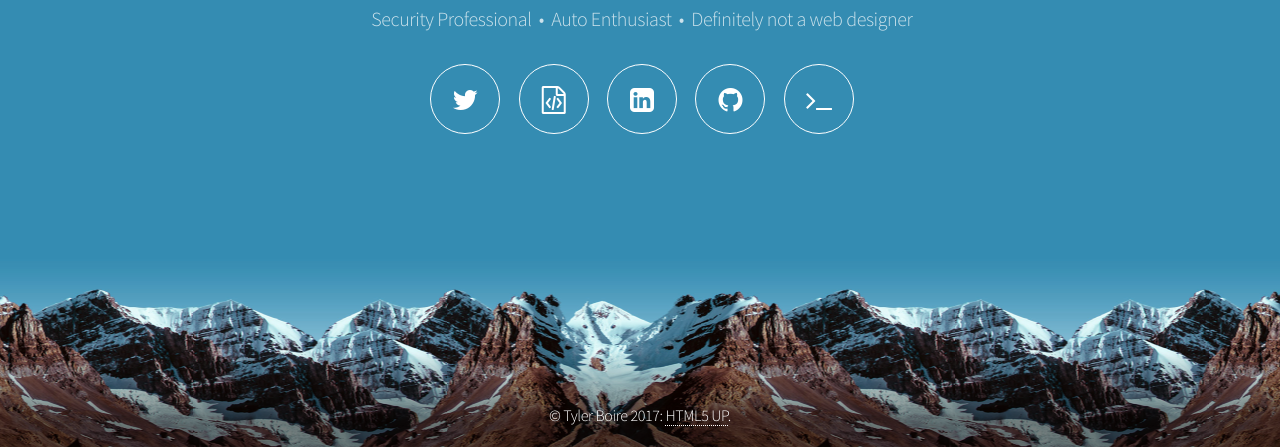
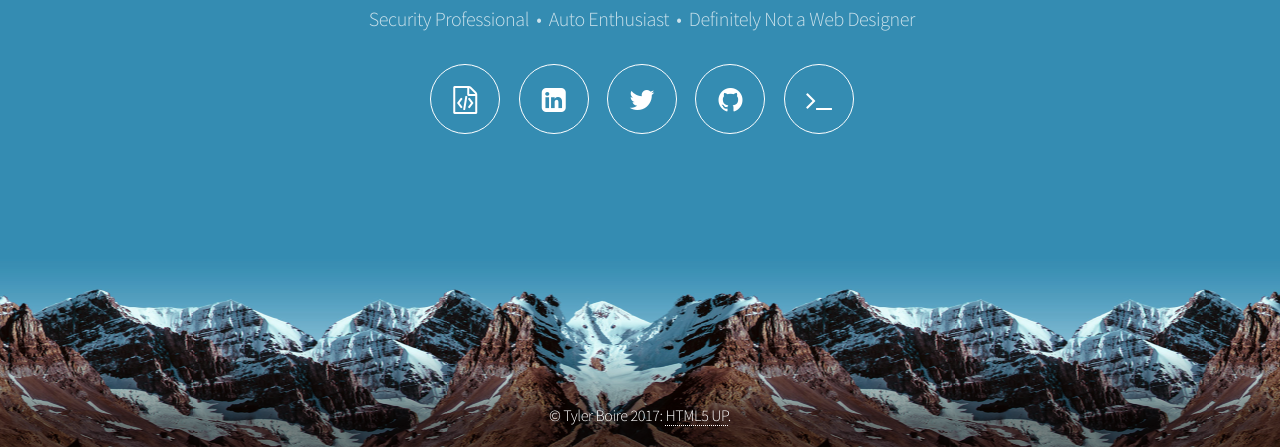
Before and after one commit to TylerBoire/tylerboire.github.io, a plain HTML site: page index.html in a window 1280 px wide. Shown: the part 353-800 px from the top of the page. Drawn offline with Linux system fonts and the light colour scheme.

Commit message:
camel case
fixed title

```diff
--- a/index.html
+++ b/index.html
@@ -23,12 +23,12 @@
 				<!-- Header -->
 					<header id="header">
 						<h1>Tyler Boire</h1>
-						<p>Security Professional &nbsp;&bull;&nbsp; Auto Enthusiast &nbsp;&bull;&nbsp; Definitely not a web designer</p>
+						<p>Security Professional &nbsp;&bull;&nbsp; Auto Enthusiast &nbsp;&bull;&nbsp; Definitely Not a Web Designer</p>
 						<nav>
 							<ul>
-								<li><a href="https://twitter.com/md5hashtag" class="icon fa-twitter"><span class="label">Twitter</span></a></li>
 								<li><a href="/resume_current2017.pdf" class="icon fa-file-code-o"><span class="label">Resume Download</span></a></li>
 								<li><a href="https://www.linkedin.com/in/tyler-boire-4120396b/" class="icon fa-linkedin-square"><span class="label">LinkedIn</span></a></li>
+								<li><a href="https://twitter.com/md5hashtag" class="icon fa-twitter"><span class="label">Twitter</span></a></li>
 								<li><a href="https://github.com/TylerBoire" class="icon fa-github"><span class="label">Github</span></a></li>
 								<li><a href="#" class="icon fa-terminal"><span class="label">Blog/Coming Soon</span></a></li>
 							</ul>
```
